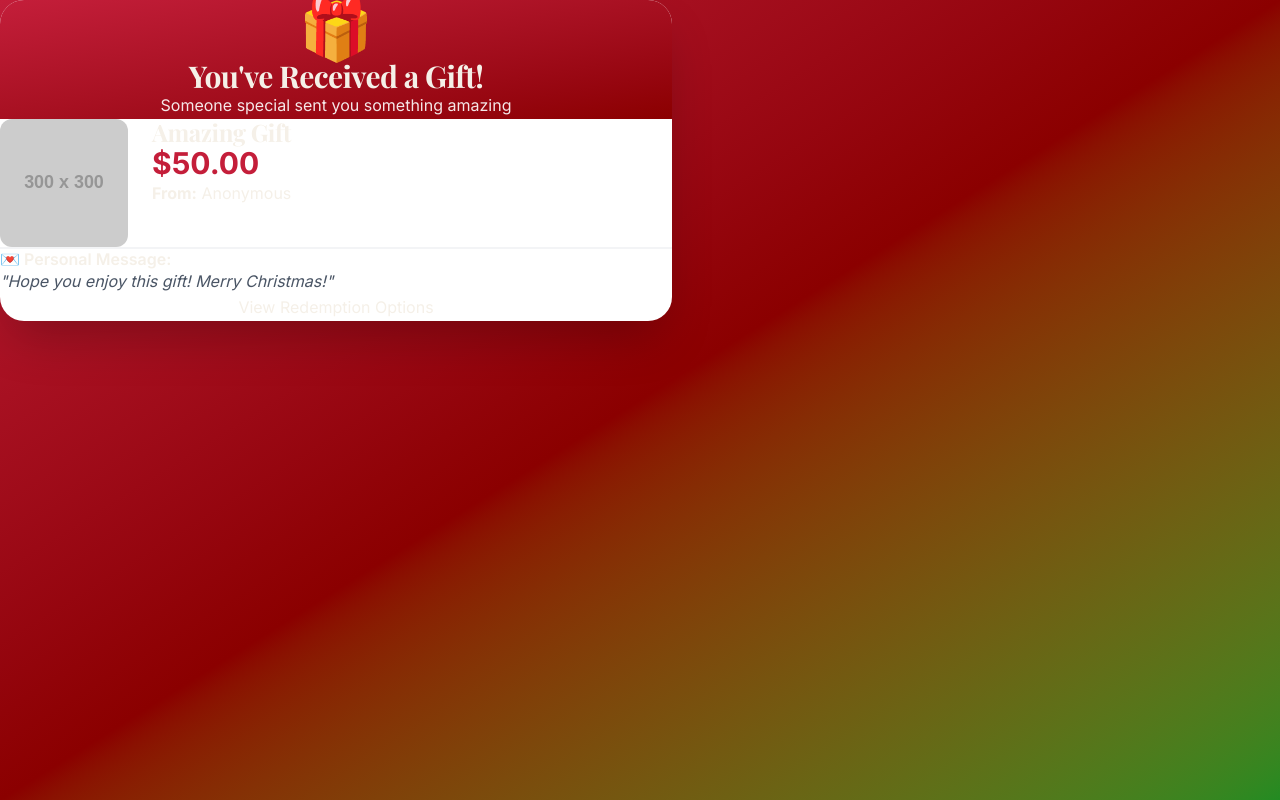
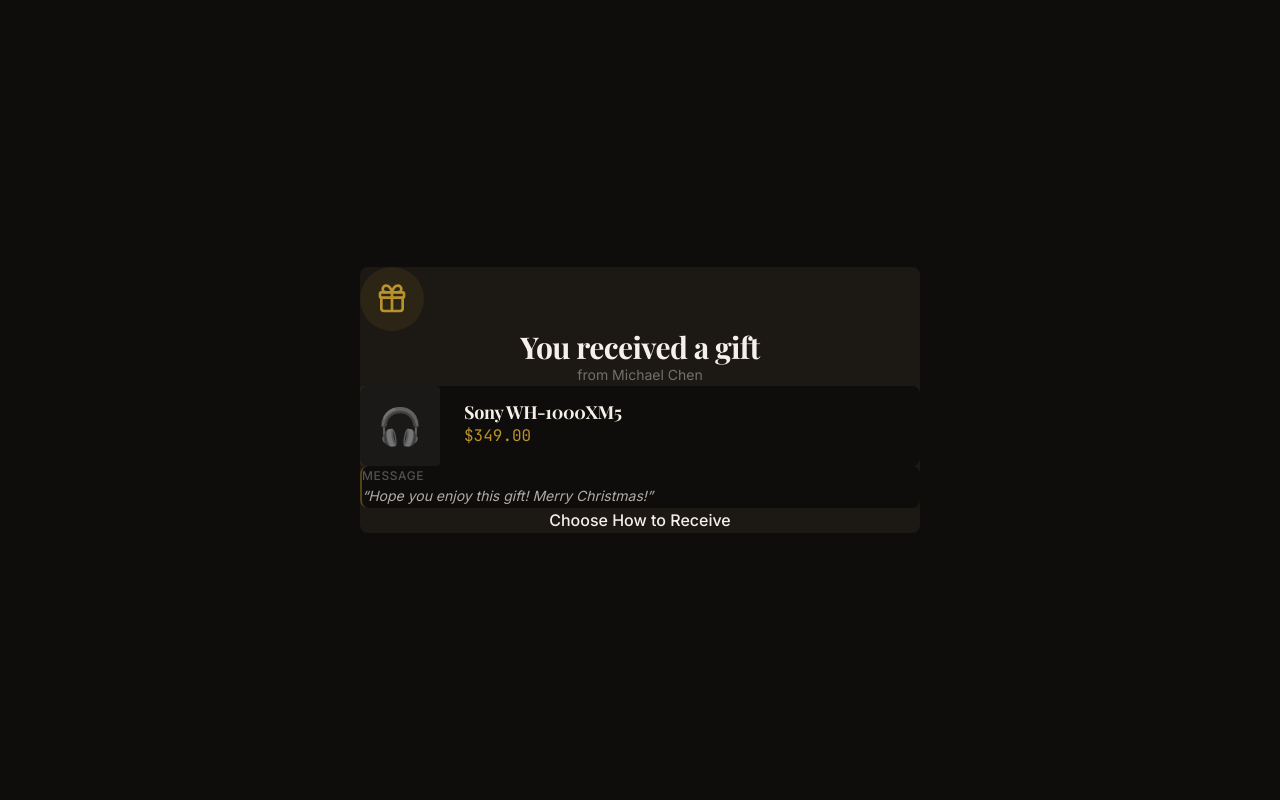
Before and after one commit to Markcrest-dev/Gift, a Next.js app in the folder frontend/: page /receive-gift in a window 1280 px wide. Built offline with nearby package versions, Linux system fonts and the light colour scheme; a web font is replaced by a local one.

Commit message:
refactor: update UI components and input handling logic for verify-email and receive-gift pages

```diff
--- a/frontend/src/app/(standalone)/receive-gift/page.tsx
+++ b/frontend/src/app/(standalone)/receive-gift/page.tsx
@@ -2,114 +2,132 @@
 
 import { useState } from 'react';
 import Link from 'next/link';
+import Button from '@/components/ui/Button';
+import { Gift, Package, DollarSign, Bitcoin, Heart } from 'lucide-react';
 
 export default function ReceiveGiftPage() {
     const [step, setStep] = useState<'view' | 'options' | 'claim' | 'success'>('view');
     const [redemptionType, setRedemptionType] = useState<string | null>(null);
 
     const gift = {
-        name: "Amazing Gift",
-        value: 50.00,
-        sender: "Anonymous",
+        name: "Sony WH-1000XM5",
+        value: 349.00,
+        sender: "Michael Chen",
         message: "Hope you enjoy this gift! Merry Christmas!",
-        image: "https://placehold.co/300x300?text=Gift"
+        emoji: "🎧"
     };
 
-    const handleClaim = () => {
-        setStep('success');
-    };
+    const handleClaim = () => setStep('success');
+
+    const inputClass = "w-full bg-base border border-paper/10 rounded-[4px] px-4 py-3 text-paper text-sm placeholder:text-paper/20 focus:outline-none focus:border-gold transition-colors";
 
     if (step === 'success') {
         return (
-            <div className="receive-container fade-in-up text-center pt-20">
-                <div className="text-6xl mb-4">🎉</div>
-                <h2 className="text-3xl font-bold mb-4 text-white">Gift Claimed Successfully!</h2>
-                <p className="text-white opacity-90 mb-8">Your gift will be processed shortly.</p>
-                <Link href="/" className="btn btn-primary btn-lg">Return Home</Link>
+            <div className="min-h-screen bg-base flex items-center justify-center p-4">
+                <div className="bg-surface rounded-lg max-w-[480px] w-full p-8 md:p-12 text-center">
+                    <div className="w-16 h-16 bg-green/10 rounded-full flex items-center justify-center mx-auto mb-6">
+                        <Gift className="w-8 h-8 text-green" />
+                    </div>
+                    <h2 className="font-display text-3xl font-bold text-paper mb-3">Gift Claimed</h2>
+                    <p className="text-paper/40 text-base leading-relaxed mb-8">Your request has been processed. You will receive an email confirmation shortly.</p>
+                    <Link href="/"><Button variant="primary" size="lg" fullWidth>Return to Home</Button></Link>
+                </div>
             </div>
         );
     }
 
     return (
-        <div className="min-h-screen relative overflow-hidden bg-gradient-to-br from-[#c41e3a] via-[#8b0000] to-[#228b22]">
-            <div className="receive-container max-w-2xl mx-auto p-8 relative z-10">
+        <div className="min-h-screen bg-base flex items-center justify-center p-4 py-12">
+            <div className="bg-surface rounded-lg max-w-[560px] w-full p-6 md:p-10">
 
-                <div className="bg-white rounded-3xl shadow-2xl overflow-hidden mb-8">
-                    <div className="bg-gradient-to-br from-[#c41e3a] to-[#8b0000] text-white p-8 text-center">
-                        <div className="text-6xl mb-4 animate-bounce">🎁</div>
-                        <h1 className="text-3xl font-bold mb-2">You&apos;ve Received a Gift!</h1>
-                        <p className="opacity-90">Someone special sent you something amazing</p>
+                {/* Header */}
+                <div className="text-center mb-10">
+                    <div className="w-16 h-16 bg-gold/10 rounded-full flex items-center justify-center mx-auto mb-6">
+                        <Gift className="w-8 h-8 text-gold" />
+                    </div>
+                    <h1 className="font-display text-3xl font-bold text-paper mb-2">You received a gift</h1>
+                    <p className="text-paper/40 text-sm">from {gift.sender}</p>
                 </div>
 
-                    <div className="p-8">
-                        <div className="flex gap-6 mb-8 border-b-2 border-gray-100 pb-8">
-                            <img src={gift.image} alt="Gift" className="w-32 h-32 object-contain bg-[var(--cream)] rounded-xl p-4" />
-                            <div className="flex-1">
-                                <h2 className="text-2xl font-bold mb-2">{gift.name}</h2>
-                                <div className="text-3xl font-bold text-[#c41e3a] mb-4">${gift.value.toFixed(2)}</div>
-                                <div className="bg-[var(--cream)] p-4 rounded-lg">
-                                    <strong>From:</strong> {gift.sender}
+                {/* Gift Details */}
+                <div className="flex gap-6 items-center bg-base rounded-lg p-5 mb-6">
+                    <div className="w-20 h-20 bg-paper/5 rounded flex items-center justify-center text-4xl shrink-0">
+                        {gift.emoji}
                     </div>
+                    <div>
+                        <h2 className="text-paper text-lg font-medium mb-1">{gift.name}</h2>
+                        <div className="font-mono text-gold text-base">${gift.value.toFixed(2)}</div>
                     </div>
                 </div>
 
-                        <div className="bg-[var(--cream)] p-6 rounded-xl mb-8">
-                            <h3 className="font-semibold mb-2">💌 Personal Message:</h3>
-                            <p className="italic text-gray-600">&quot;{gift.message}&quot;</p>
+                <div className="bg-base rounded-lg p-5 mb-8 border-l-2 border-gold/40">
+                    <p className="text-paper/30 text-xs uppercase tracking-wider font-medium mb-2">Message</p>
+                    <p className="text-paper/70 italic text-sm leading-relaxed">&ldquo;{gift.message}&rdquo;</p>
                 </div>
 
+                {/* Steps */}
                 {step === 'view' && (
-                            <button className="btn btn-primary btn-lg w-full" onClick={() => setStep('options')}>
-                                View Redemption Options
-                            </button>
+                    <Button variant="primary" size="lg" fullWidth onClick={() => setStep('options')}>
+                        Choose How to Receive
+                    </Button>
                 )}
 
                 {step === 'options' && (
-                            <div className="fade-in-up">
-                                <h3 className="text-xl font-bold mb-4 text-center">Choose How to Receive Your Gift</h3>
-                                <div className="grid grid-cols-2 gap-4 mb-8">
+                    <div>
+                        <h3 className="text-paper/60 text-sm font-medium mb-4">Select an option</h3>
+                        <div className="grid grid-cols-1 sm:grid-cols-2 gap-3 mb-6">
                             {[
-                                        { id: 'physical', icon: '📦', label: 'Ship to Me' },
-                                        { id: 'cash', icon: '💵', label: 'Cash Value' },
-                                        { id: 'crypto', icon: '₿', label: 'Crypto' },
-                                        { id: 'donate', icon: '❤️', label: 'Donate' }
-                                    ].map(opt => (
-                                        <div
+                                { id: 'physical', icon: Package, label: 'Accept Item', desc: 'Ship to your address' },
+                                { id: 'cash', icon: DollarSign, label: 'Take Cash', desc: 'Transfer to bank' },
+                                { id: 'crypto', icon: Bitcoin, label: 'Convert to Crypto', desc: 'Send to wallet' },
+                                { id: 'donate', icon: Heart, label: 'Donate Value', desc: 'Give to charity' }
+                            ].map(opt => {
+                                const Icon = opt.icon;
+                                return (
+                                    <button
                                         key={opt.id}
-                                            className="p-4 border-2 border-gray-200 rounded-xl text-center cursor-pointer hover:border-[#c41e3a] hover:bg-[var(--cream)] transition-all"
+                                        className={`p-4 rounded-lg border text-left transition-all flex flex-col ${redemptionType === opt.id ? 'border-gold/40 bg-gold/5' : 'border-paper/10 hover:border-paper/20 hover:bg-paper/3'}`}
                                         onClick={() => { setRedemptionType(opt.id); setStep('claim'); }}
                                     >
-                                            <div className="text-3xl mb-2">{opt.icon}</div>
-                                            <div className="font-bold">{opt.label}</div>
+                                        <Icon className={`w-5 h-5 mb-3 ${redemptionType === opt.id ? 'text-gold' : 'text-paper/40'}`} />
+                                        <div className="text-paper text-sm font-medium mb-1">{opt.label}</div>
+                                        <div className="text-paper/30 text-xs">{opt.desc}</div>
+                                    </button>
+                                );
+                            })}
                         </div>
-                                    ))}
-                                </div>
+                        <Button variant="ghost" size="md" fullWidth onClick={() => setStep('view')}>Back</Button>
                     </div>
                 )}
 
                 {step === 'claim' && (
-                            <div className="fade-in-up">
+                    <div>
+                        <div className="flex items-center gap-3 mb-6 pb-6 border-b border-paper/5">
+                            <Button variant="ghost" size="sm" onClick={() => setStep('options')}>Back</Button>
+                            <h3 className="text-paper text-base font-medium flex-1 text-center pr-12">
+                                {redemptionType === 'physical' && 'Shipping Details'}
+                                {redemptionType === 'cash' && 'Bank Details'}
+                                {redemptionType === 'crypto' && 'Wallet Address'}
+                                {redemptionType === 'donate' && 'Select Charity'}
+                            </h3>
+                        </div>
+
                         {redemptionType === 'physical' && (
-                                    <div>
-                                        <h3 className="font-semibold mb-4 text-center">Shipping Details</h3>
-                                        <input type="text" className="form-input mb-4" placeholder="Full Name" />
-                                        <textarea className="form-input mb-4" placeholder="Address"></textarea>
-                                        <button className="btn btn-primary btn-lg w-full" onClick={handleClaim}>Claim Gift 🎁</button>
+                            <div className="space-y-4 mb-6">
+                                <div><label className="block text-paper/60 text-sm mb-2">Full Name</label><input type="text" className={inputClass} placeholder="John Doe" /></div>
+                                <div><label className="block text-paper/60 text-sm mb-2">Address</label><textarea className={`${inputClass} min-h-[80px]`} placeholder="Street address, city, country..." /></div>
                             </div>
                         )}
-                                {/* Other forms omitted for brevity but logic stands */}
                         {redemptionType !== 'physical' && (
-                                    <div>
-                                        <p className="text-center mb-4">Redemption form for {redemptionType} would go here.</p>
-                                        <button className="btn btn-primary btn-lg w-full" onClick={handleClaim}>Complete Claim</button>
+                            <div className="space-y-4 mb-6">
+                                <div><label className="block text-paper/60 text-sm mb-2">Destination Details</label><input type="text" className={inputClass} placeholder="Enter your details..." /></div>
                             </div>
                         )}
-                                <button className="btn btn-outline w-full mt-4" onClick={() => setStep('options')}>Back</button>
+
+                        <Button variant="primary" size="lg" fullWidth onClick={handleClaim}>Confirm & Claim</Button>
                     </div>
                 )}
             </div>
         </div>
-            </div>
-        </div>
     );
 }
```
Also changed, not shown: frontend/src/app/(standalone)/verify-email/page.tsx (+36 -35 lines). Lines whose indentation alone changed are shown as unchanged.
